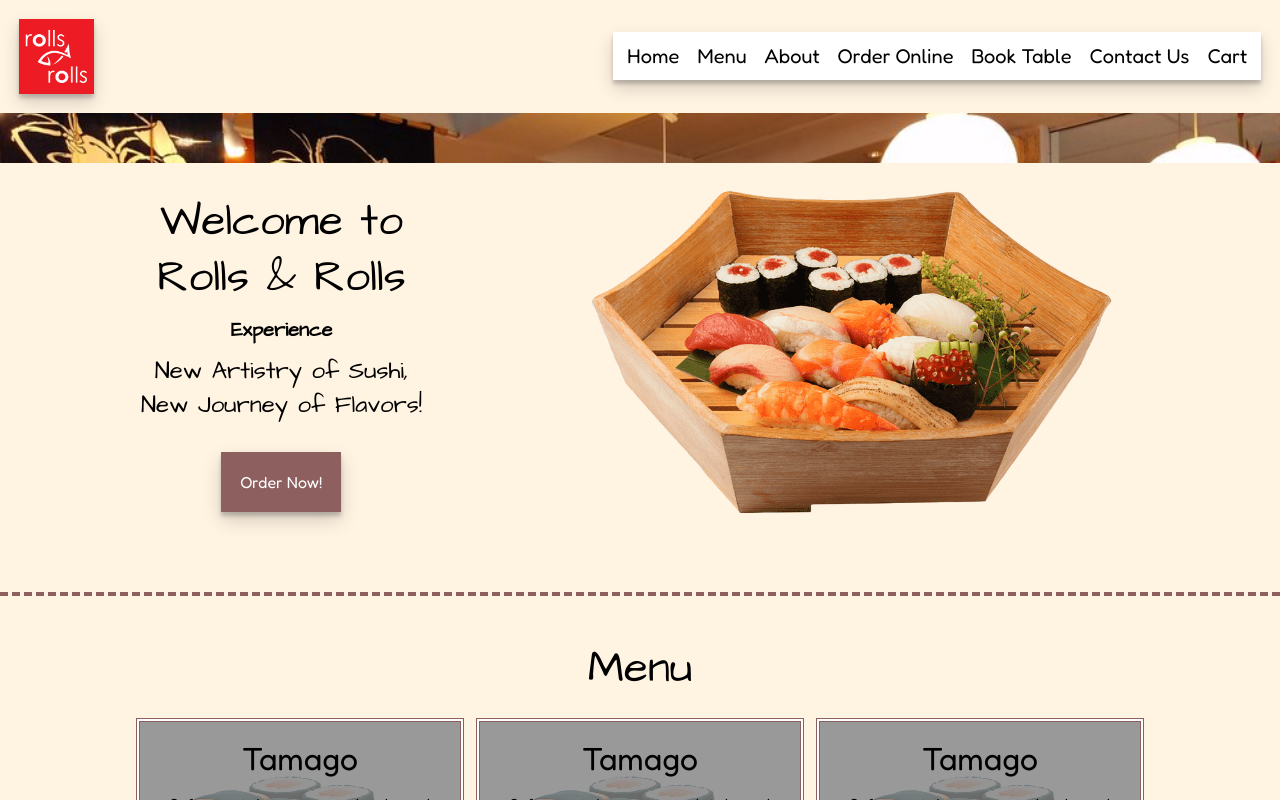
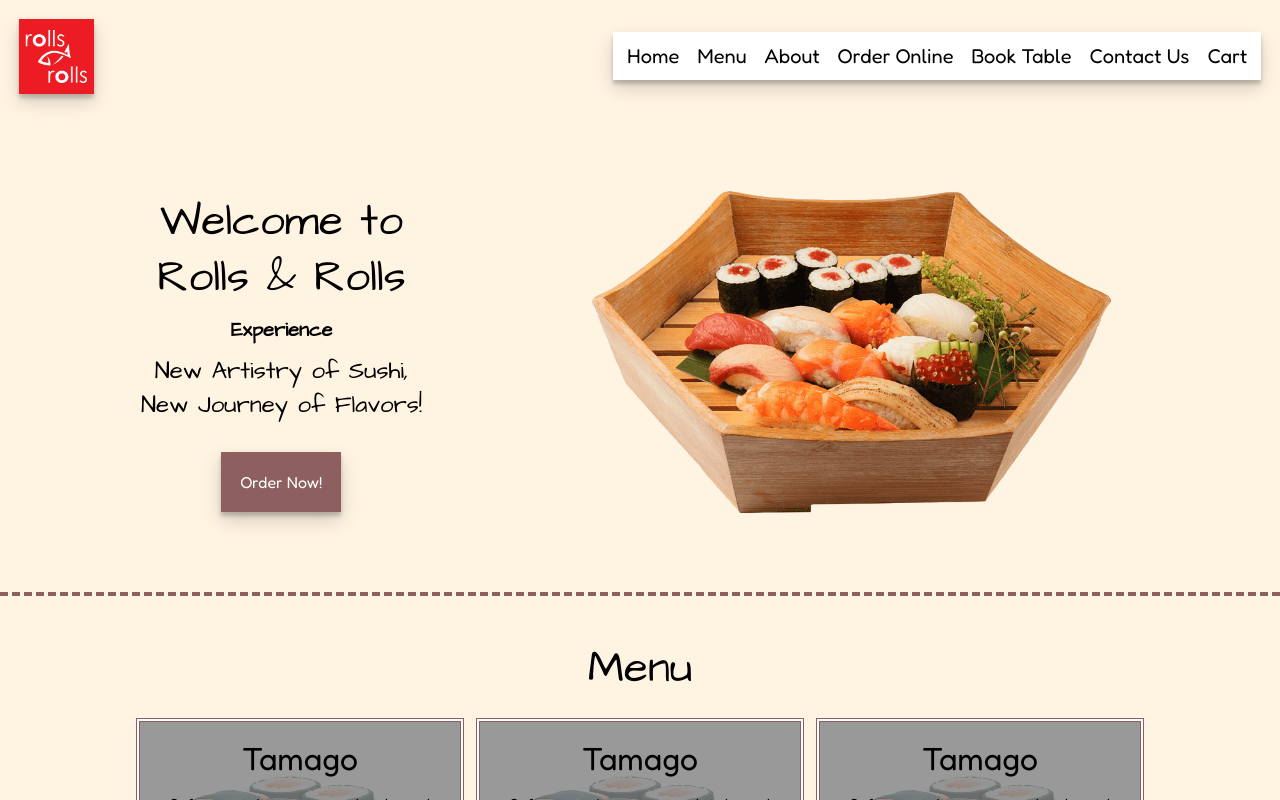
Before and after one commit to yenny1124/Restaurant-Ordering-App, a Next.js app: page / in a window 1280 px wide. Shown: the top 800 px of the page. Built offline with nearby package versions, Linux system fonts and the light colour scheme.

Commit message:
fixed navbar pointer eevents

```diff
--- a/src/app/components/navbar/navbar.css
+++ b/src/app/components/navbar/navbar.css
@@ -20,6 +20,7 @@
   z-index: 10;
   padding: 0px calc(var(--navbar-height) * 0.25);
   box-sizing: border-box;
+  pointer-events: none;
 }
 
 .burger-icon {
@@ -31,6 +32,7 @@
   cursor: pointer;
   box-shadow: var(--box-shadow);
   background-color: white;
+  pointer-events: auto;
 
   /*
       height: calc(var(--navbar-height) - 14px);
@@ -53,6 +55,9 @@
   .hamburger-menu {
     display: none;
   }
+  .restaurant-logo:hover {
+    animation: tilt 0.2s;
+  }
 }
 
 .hamburger-menu {
@@ -67,6 +72,7 @@
   background-color: white;
   border: 4px solid black;
   z-index: 1;
+  pointer-events: auto;
 }
 
 .hamburger-top {
@@ -89,9 +95,9 @@
   height: var(--navbar-height);
   cursor: pointer;
   box-shadow: var(--box-shadow);
-
   border-radius: 2px;
   background-color: white;
+  pointer-events: auto;
 }
 
 .show-outline {
@@ -131,6 +137,7 @@
   position: relative;
   background-color: white;
   box-shadow: var(--box-shadow);
+  pointer-events: auto;
 
   /*
     border-top: black 7px double;
@@ -196,10 +203,6 @@
   .burger-icon:active {
     opacity: 50%;
   }
-
-  .restaurant-logo:active {
-    opacity: 50%;
-  }
 }
 
 @media screen and (min-width: 1200px) {
@@ -215,3 +218,7 @@
 .on-screen {
   transform: translateX(0%);
 }
+
+.restaurant-logo:active {
+  opacity: 50%;
+}
--- a/src/app/sections/hero/herosection.css
+++ b/src/app/sections/hero/herosection.css
@@ -42,7 +42,7 @@
   .hero-section {
     flex-direction: row;
     justify-content: space-evenly;
-    margin-top: 50px;
+    padding-top: 50px;
   }
 
   .hero-section div {
@@ -76,7 +76,7 @@
   .hero-section {
     flex-direction: row;
     justify-content: space-evenly;
-    margin-top: 50px;
+    padding-top: 50px;
   }
 
   .hero-section div {
```
